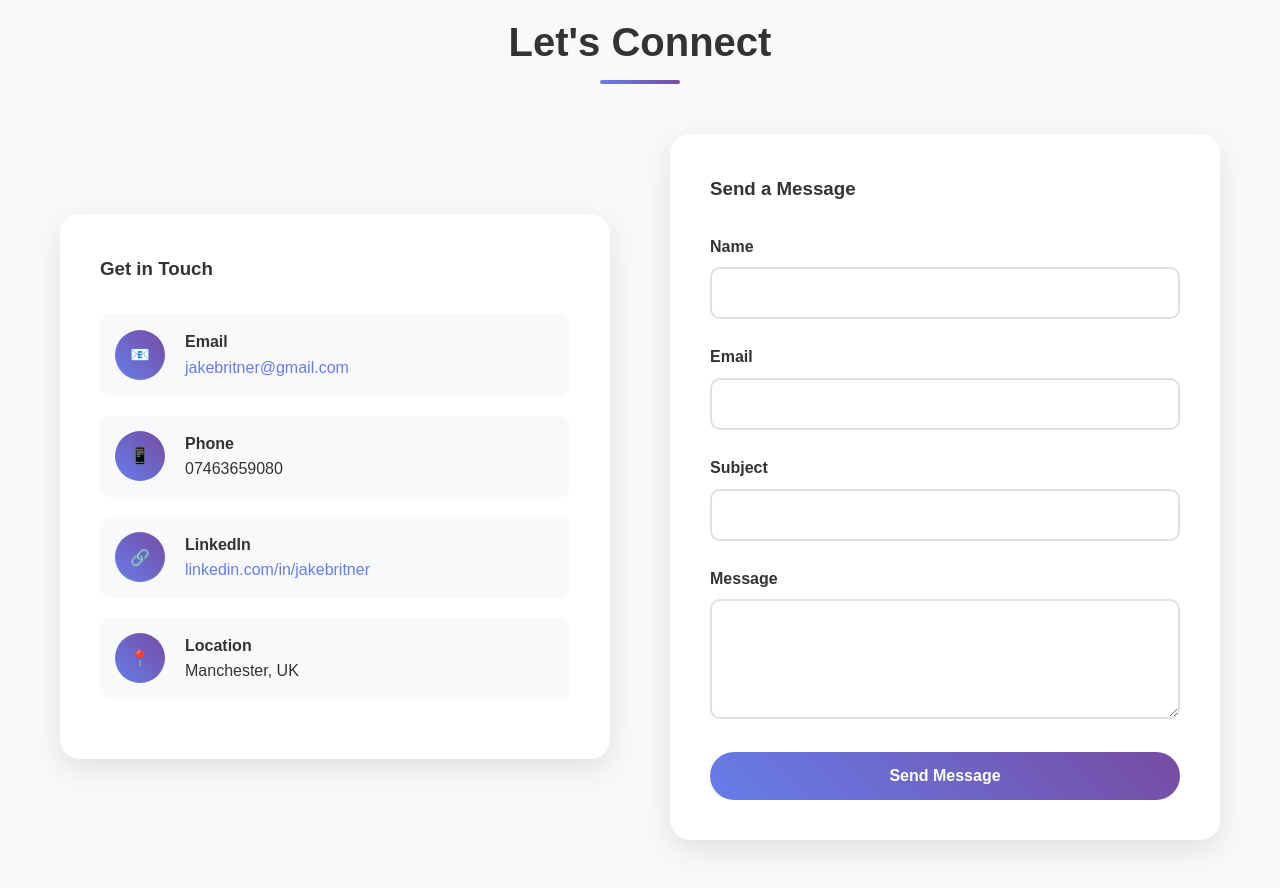
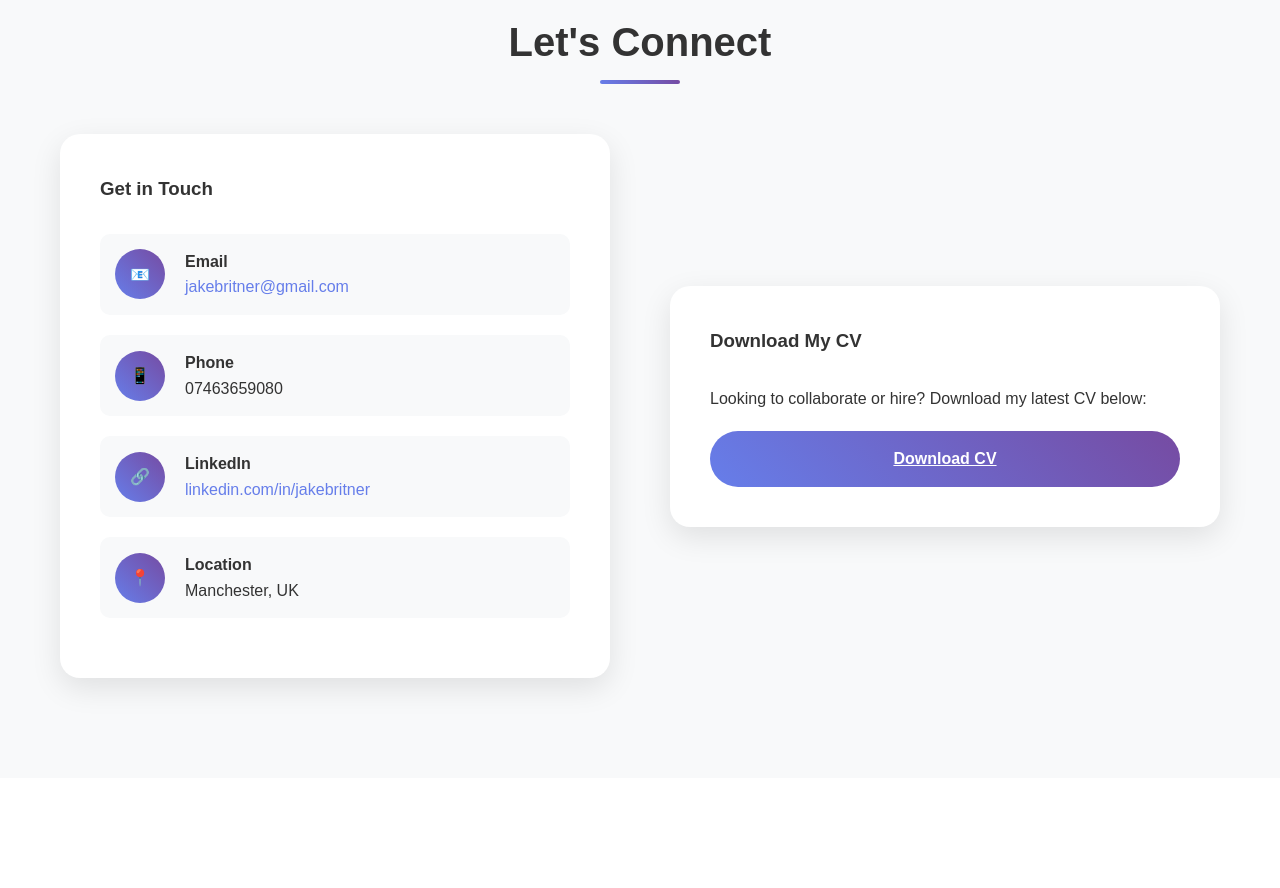
Before and after one commit to SirBo/JRBCV, a plain HTML site: page index.html in a window 1280 px wide. Shown: the part 3640-4528 px from the top of the page. After the commit the page ends 4418 px from the top, so only its background shows below. Drawn offline with Linux system fonts and the light colour scheme.

Commit message:
CV Downloader

```diff
--- a/index.html
+++ b/index.html
@@ -690,29 +690,12 @@
                         </div>
                     </div>
                 </div>
+                <div class="contact-form">
+                    <h3 style="margin-bottom: 30px; color: #333;">Download My CV</h3>
+                    <p style="margin-bottom: 20px;">Looking to collaborate or hire? Download my latest CV below:</p>
+                    <a href="cv/Jake_Britner_CV.pdf" download class="submit-btn" style="text-align: center; display: block;">Download CV</a>
+                </div>
 
-                <div class="contact-form">
-                    <h3 style="margin-bottom: 30px; color: #333;">Send a Message</h3>
-                    <form>
-                        <div class="form-group">
-                            <label for="name">Name</label>
-                            <input type="text" id="name" name="name" required>
-                        </div>
-                        <div class="form-group">
-                            <label for="email">Email</label>
-                            <input type="email" id="email" name="email" required>
-                        </div>
-                        <div class="form-group">
-                            <label for="subject">Subject</label>
-                            <input type="text" id="subject" name="subject" required>
-                        </div>
-                        <div class="form-group">
-                            <label for="message">Message</label>
-                            <textarea id="message" name="message" required></textarea>
-                        </div>
-                        <button type="submit" class="submit-btn">Send Message</button>
-                    </form>
-                </div>
             </div>
         </div>
     </section>
```
Also changed, not shown: 1 other file.
